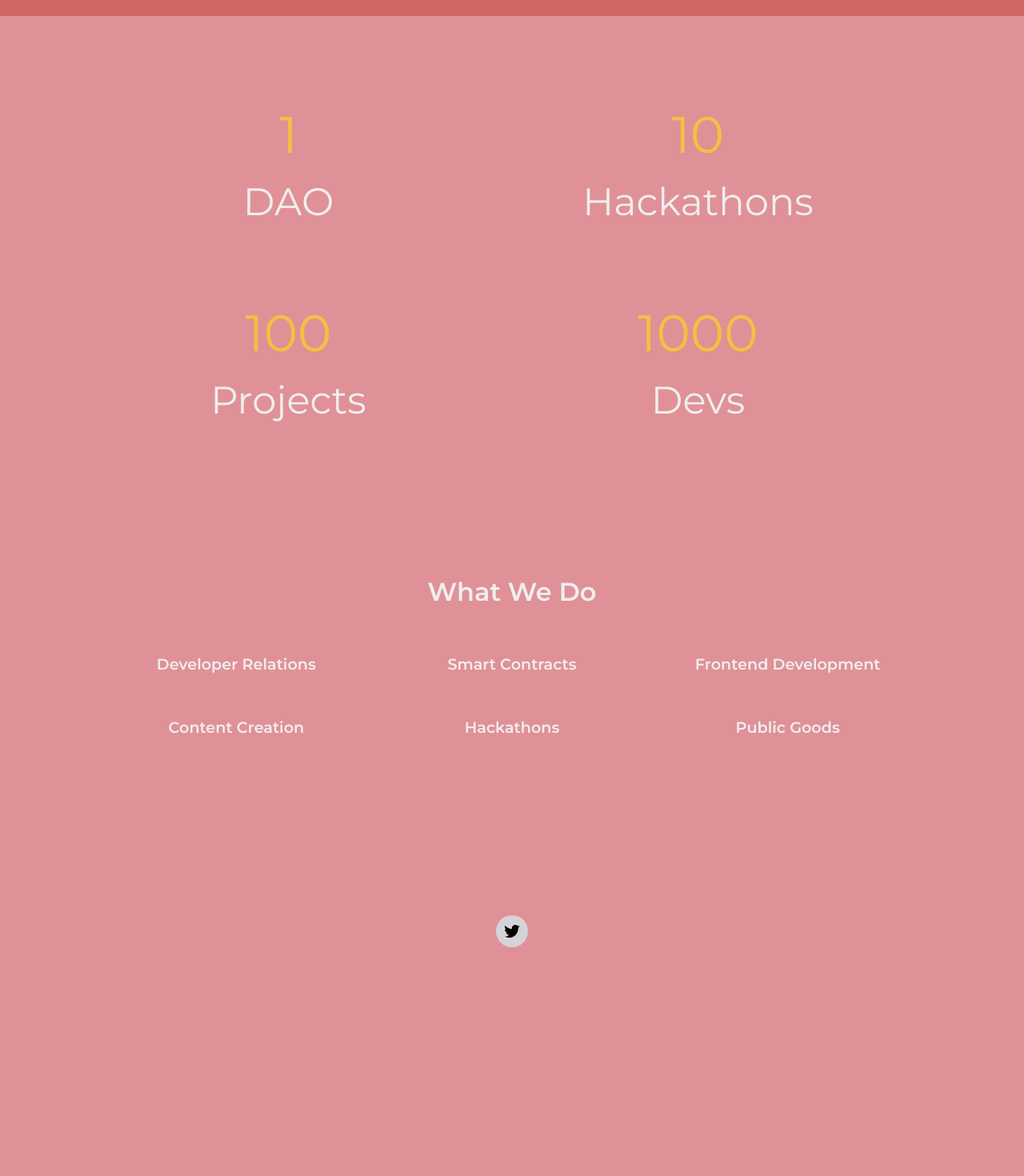
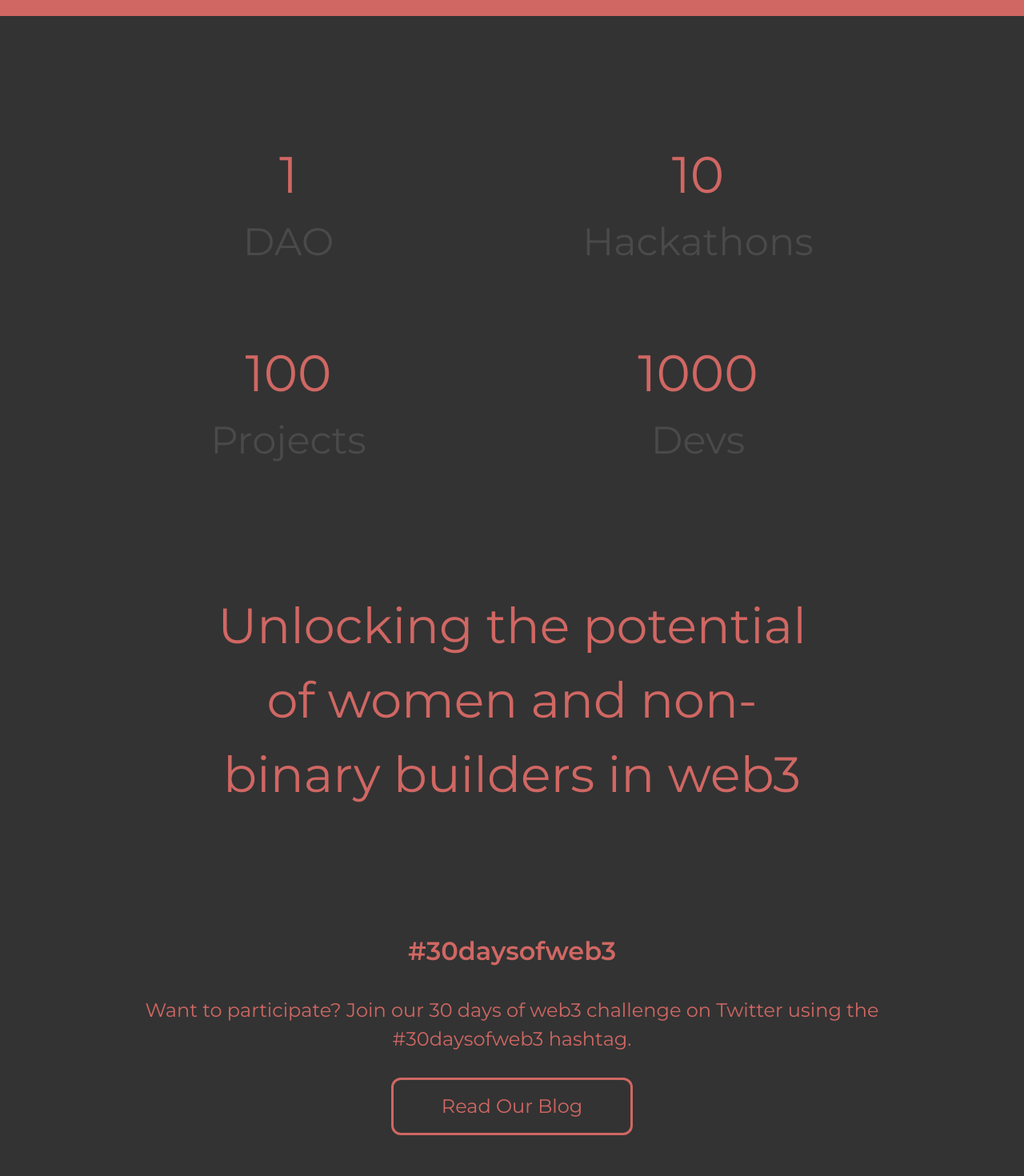
Before and after one commit to womenbuildweb3/30daysofweb3.xyz, a Next.js app: page / in a window 1280 px wide. Shown: the part 780-2250 px from the top of the page at 80% size. Before the commit the page ends 2014 px from the top, so only its background shows below. Built offline with nearby package versions, Linux system fonts and the light colour scheme.

Commit message:
style: gray background, new homepage content

```diff
--- a/pages/about.js
+++ b/pages/about.js
@@ -1,4 +1,4 @@
-import styles from "../styles/Home.module.css";
+// import styles from "../styles/About.module.css";
 import Navbar from "../components/Navbar";
 // import { SocialIcon } from "react-social-icons";
 // import Link from "next/link";
@@ -8,7 +8,7 @@ import Footer from "../components/Footer";
 
 export default function About() {
   return (
-    <div className={styles.container}>
+    <>
       <Head>
         <title>About | Women Build Web3</title>
         <meta name="description" content="Providing education, oppportunities, and funding to a new wave of web3 builders" />
@@ -16,9 +16,7 @@ export default function About() {
       </Head>
       <Navbar />
       <main>
-        <h1 className="lt-pink-text">
-          About
-        </h1>
+        <h1>About</h1>
         <p>
           Women Build Web3 (WBW3) is a global collective of women and non-binary developers learning about and working in web3.
           We are frontend, backend, and full-stack engineers, designers, content creators, and more.
@@ -29,6 +27,6 @@ export default function About() {
         </p>
       </main>
       <Footer/>
-    </div>
+    </>
   );
 }
--- a/pages/index.js
+++ b/pages/index.js
@@ -43,23 +43,37 @@ export default function Home() {
 
         <section className={styles.homeSection}>
           <ul className={styles.goalsContainer}>
-            <li className={styles.goalContainer}>
+            <li style={{marginBottom: "5rem"}}>
               <div className={styles.goalsNumber}>1</div>
               <div className={styles.goalsName}>DAO</div>
             </li>
-            <li className={styles.goalContainer}>
+            <li style={{marginBottom: "5rem"}}>
               <div className={styles.goalsNumber}>10</div>
               <div className={styles.goalsName}>Hackathons</div>
             </li>
-            <li className={styles.goalContainer}>
+            <li>
               <div className={styles.goalsNumber}>100</div>
               <div className={styles.goalsName}>Projects</div>
             </li>
-            <li className={styles.goalContainer}>
+            <li>
               <div className={styles.goalsNumber}>1000</div>
               <div className={styles.goalsName}>Devs</div>
             </li>
           </ul>
+        </section>
+
+        <section className={styles.homeSection}>
+          <h2 className={styles.homeCallout}>Unlocking the potential of women and non-binary builders in web3</h2>
+        </section>
+
+        <section className={styles.homeSection}>
+          <h2>#30daysofweb3</h2>
+          <div className={styles.homeInfoContainer}>
+            <p>Want to participate? Join our 30 days of web3 challenge on Twitter using the #30daysofweb3 hashtag.</p>
+            <Link href="/blog" passHref>
+              <button className={styles.blogButton}>Read Our Blog</button>
+            </Link>
+          </div>
         </section>
 
         <section className={styles.homeSection}>
@@ -74,6 +88,25 @@ export default function Home() {
           </ul>
         </section>
 
+        <section className={styles.homeSection}>
+          <h2>Sponsors</h2>
+          <div className={styles.sponsorsContainer}>
+            <div className={styles.sponsor}></div>
+            <div className={styles.sponsor}></div>
+            <div className={styles.sponsor}></div>
+          </div>
+        </section>
+
+        <section className={styles.homeSection}>
+          <h2>Work With Us</h2>
+          <div className={styles.homeInfoContainer}>
+            <p>Hire from a growing team of top women and non-binary developers and engineers passionate about web3.</p>
+            <Link href="/contact" passHref>
+              <button className={styles.blogButton}>Contact Us</button>
+            </Link>
+          </div>
+        </section>
+
       </main>
       <Footer/>
     </div>
--- a/styles/Contact.module.css
+++ b/styles/Contact.module.css
@@ -32,7 +32,6 @@
 .submitButton{
     border: 1px solid #efefef;
     padding: 15px 60px;
-    color: black;
 }
 
 .submitButton:hover{
--- a/styles/Home.module.css
+++ b/styles/Home.module.css
@@ -28,8 +28,19 @@
 }
 
 .homeSection{
-  margin: 100px 0;
+  margin: 150px 0;
   display: grid;
+  color: #d06763;
+}
+
+.homeInfoContainer{
+  margin: 0 auto;
+  display: flex;
+  align-items: center;
+  flex-direction: column;
+  text-align: center;
+  gap: 30px;
+  font-size: 24px;
 }
 
 .homeSkillsList{
@@ -37,12 +48,30 @@
   gap: 10px;
 }
 
+.sponsorsContainer{
+  display: flex;
+  justify-content: space-around;
+  margin-top: 15px;
+}
+
+.sponsor{
+  width: 80px;
+  height: 80px;
+  border-radius: 50%;
+  background: #e5e5e5;
+}
+
+.blogButton{
+  border: 3px solid #d06763;
+  border-radius: 12px;
+  padding: 15px 60px;
+}
+
 .homeSkill{
   padding: 20px 40px;
   text-align: center;
   font-variation-settings: 'wght' 600;
   font-size: 1.2rem;
-  color: #efefef;
 }
 
 .homeSVGContainer{
@@ -63,23 +92,35 @@
   text-align: center;
 }
 
-.goalContainer{
-  margin-bottom: 5rem;
-}
-
 .goalsNumber{
   font-size: 4rem;
-  color: #f6bf41;
 }
 
 .goalsName{
-  color: #efefef;
+  color: #4a4a4a;
   font-size: 3rem;
+}
+
+.homeCallout{
+  font-size: 42px;
+  margin: 0 auto;
+  font-variation-settings: 'wght' 400;
 }
 
 @media screen and (min-width: 700px){
   .homeSkillsList{
     grid-template-columns: repeat(2, 1fr);
+  }
+
+  .homeCallout{
+    font-size: 62px;
+    width: 80%;
+    max-width: 800px;
+  }
+
+  .sponsor{
+    width: 120px;
+    height: 120px;
   }
 }
 
--- a/styles/globals.css
+++ b/styles/globals.css
@@ -8,21 +8,20 @@
 }
 
 body{
-    background: #e09197;
-    /* background: linear-gradient(to left, #f2d2d7, #e09197); */
+    background: #333;
     font-family: 'Montserrat', sans-serif;
     overscroll-behavior: none;
+    color: #efefef;
 }
 
 h1{
     font-size: 72px;
-    color: #efefef;
+    color: #d06763;
 }
 
 h2{
     text-align: center;
     font-size: 2rem;
-    color: #efefef;
     font-variation-settings: 'wght' 600;
     margin-bottom: 2rem;
 }
```
